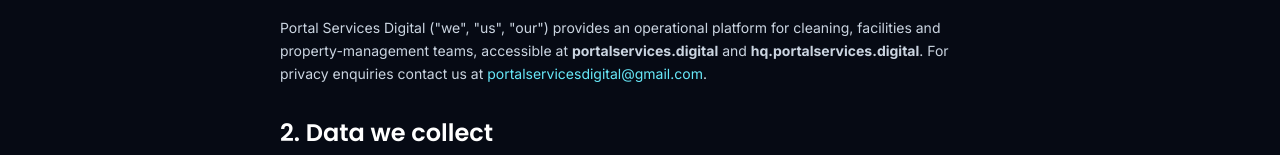
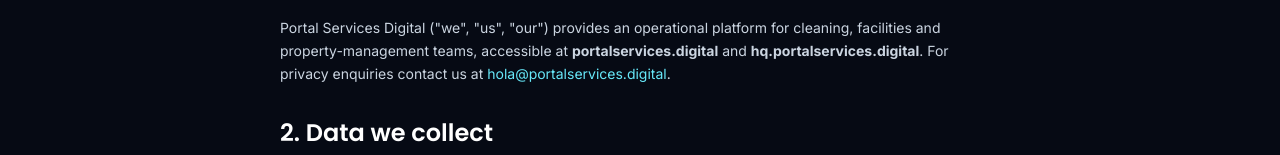
Before and after one commit to Mauro1563/portal--services-website, a Next.js app: page /en/privacy in a window 1280 px wide. Shown: the part 375-530 px from the top of the page. Built offline with nearby package versions, Linux system fonts and the light colour scheme.

Commit message:
Marketing: use professional domain email in all contact CTAs
Replaces portalservicesdigital@gmail.com with hola@portalservices.digital
across the site CTAs, footer, nav, pricing and the privacy/terms/docs pages.

https://claude.ai/code/session_014E8rnviW4YUgto5k81emVY

```diff
--- a/app/[locale]/docs/page.tsx
+++ b/app/[locale]/docs/page.tsx
@@ -283,10 +283,10 @@ export default async function DocsPage({
               <p>
                 Email{' '}
                 <a
-                  href="mailto:portalservicesdigital@gmail.com"
+                  href="mailto:hola@portalservices.digital"
                   className="text-cyan-300 hover:text-cyan-200"
                 >
-                  portalservicesdigital@gmail.com
+                  hola@portalservices.digital
                 </a>{' '}
                 with your account email and a short description of what's
                 happening. Screenshots help.
--- a/app/[locale]/privacy/page.tsx
+++ b/app/[locale]/privacy/page.tsx
@@ -45,10 +45,10 @@ export default async function PrivacyPage({
               <strong>hq.portalservices.digital</strong>. For privacy enquiries
               contact us at{' '}
               <a
-                href="mailto:portalservicesdigital@gmail.com"
+                href="mailto:hola@portalservices.digital"
                 className="text-cyan-300 hover:text-cyan-200"
               >
-                portalservicesdigital@gmail.com
+                hola@portalservices.digital
               </a>
               .
             </p>
@@ -125,10 +125,10 @@ export default async function PrivacyPage({
             <p>
               Send any such request to{' '}
               <a
-                href="mailto:portalservicesdigital@gmail.com"
+                href="mailto:hola@portalservices.digital"
                 className="text-cyan-300 hover:text-cyan-200"
               >
-                portalservicesdigital@gmail.com
+                hola@portalservices.digital
               </a>{' '}
               and we'll respond within 30 days.
             </p>
--- a/app/[locale]/terms/page.tsx
+++ b/app/[locale]/terms/page.tsx
@@ -167,10 +167,10 @@ export default async function TermsPage({
             <p>
               Questions about these Terms? Email{' '}
               <a
-                href="mailto:portalservicesdigital@gmail.com"
+                href="mailto:hola@portalservices.digital"
                 className="text-cyan-300 hover:text-cyan-200"
               >
-                portalservicesdigital@gmail.com
+                hola@portalservices.digital
               </a>
               .
             </p>
--- a/components/CTABanner.tsx
+++ b/components/CTABanner.tsx
@@ -21,13 +21,13 @@ export async function CTABanner() {
             </p>
             <div className="mt-9 flex flex-col items-center justify-center gap-3 sm:flex-row">
               <a
-                href="mailto:portalservicesdigital@gmail.com?subject=Demo%20request"
+                href="mailto:hola@portalservices.digital?subject=Demo%20request"
                 className="inline-flex h-12 items-center gap-2 rounded-xl bg-gradient-to-br from-cyan-400 to-blue-600 px-6 text-base font-semibold text-white shadow-[0_10px_30px_-8px_rgba(56,189,248,0.6)] transition hover:brightness-110"
               >
                 {data.primary} <ArrowRight className="h-4 w-4" />
               </a>
               <a
-                href="mailto:portalservicesdigital@gmail.com?subject=Sales%20inquiry"
+                href="mailto:hola@portalservices.digital?subject=Sales%20inquiry"
                 className="inline-flex h-12 items-center justify-center rounded-xl bg-white/10 px-6 text-base font-semibold text-white ring-1 ring-inset ring-white/20 transition hover:bg-white/15"
               >
                 {data.secondary}
--- a/components/Footer.tsx
+++ b/components/Footer.tsx
@@ -19,7 +19,7 @@ export function Footer() {
     {
       title: t('company'),
       links: [
-        { label: t('contact'), href: 'mailto:portalservicesdigital@gmail.com' },
+        { label: t('contact'), href: 'mailto:hola@portalservices.digital' },
         { label: tNav('login'), href: 'https://hq.portalservices.digital' },
       ],
     },
--- a/components/Hero.tsx
+++ b/components/Hero.tsx
@@ -47,7 +47,7 @@ export async function Hero() {
 
         <div className="mt-9 flex flex-col items-center justify-center gap-3 sm:flex-row">
           <a
-            href="mailto:portalservicesdigital@gmail.com?subject=Demo%20request"
+            href="mailto:hola@portalservices.digital?subject=Demo%20request"
             className="inline-flex h-12 items-center gap-2 rounded-xl bg-gradient-to-br from-cyan-400 to-blue-600 px-6 text-base font-semibold text-white shadow-[0_10px_30px_-8px_rgba(56,189,248,0.55)] transition hover:brightness-110"
           >
             {data.cta_primary}
--- a/components/Nav.tsx
+++ b/components/Nav.tsx
@@ -44,7 +44,7 @@ export function Nav() {
               {t('login')}
             </Link>
             <a
-              href="mailto:portalservicesdigital@gmail.com?subject=Demo%20request"
+              href="mailto:hola@portalservices.digital?subject=Demo%20request"
               className="inline-flex h-9 items-center rounded-lg bg-gradient-to-br from-cyan-400 to-blue-600 px-3 text-xs font-semibold text-white shadow-[0_8px_24px_-8px_rgba(37,99,235,0.55)] transition hover:brightness-110 sm:px-3.5 sm:text-sm"
             >
               {t('cta')}
--- a/components/Pricing.tsx
+++ b/components/Pricing.tsx
@@ -5,7 +5,7 @@ import { getMarketingSection } from '@/lib/marketing';
 import type { PricingContent } from '@/app/hq/content/pricing/PricingEditor';
 
 const mailto = (subject: string) =>
-  `mailto:portalservicesdigital@gmail.com?subject=${encodeURIComponent(subject)}`;
+  `mailto:hola@portalservices.digital?subject=${encodeURIComponent(subject)}`;
 
 export async function Pricing() {
   const stored = await getMarketingSection<PricingContent>('pricing');
--- a/components/psd/Footer.tsx
+++ b/components/psd/Footer.tsx
@@ -14,10 +14,10 @@ export async function CTA() {
           </h2>
           <p className="lede" style={{ position: 'relative' }}>{t('cta.sub')}</p>
           <div className="btns" style={{ position: 'relative' }}>
-            <a className="btn btn-accent btn-lg" href="mailto:portalservicesdigital@gmail.com?subject=Demo%20request">
+            <a className="btn btn-accent btn-lg" href="mailto:hola@portalservices.digital?subject=Demo%20request">
               {t('cta.primary')} <Icon.arrow />
             </a>
-            <a className="btn btn-secondary btn-lg" href="mailto:portalservicesdigital@gmail.com?subject=Sales%20inquiry">
+            <a className="btn btn-secondary btn-lg" href="mailto:hola@portalservices.digital?subject=Sales%20inquiry">
               {t('cta.secondary')}
             </a>
           </div>
@@ -65,7 +65,7 @@ export async function Footer({ logoUrl = LOGO_FULL_URL }: { logoUrl?: string })
           <div>
             <h5>{t('footer.company')}</h5>
             <ul>
-              <li><a href="mailto:portalservicesdigital@gmail.com">{t('footer.links.contact')}</a></li>
+              <li><a href="mailto:hola@portalservices.digital">{t('footer.links.contact')}</a></li>
               <li><a href="https://hq.portalservices.digital">{t('footer.links.login')}</a></li>
             </ul>
           </div>
--- a/components/psd/Hero.tsx
+++ b/components/psd/Hero.tsx
@@ -97,7 +97,7 @@ export async function Hero() {
             </h1>
             <p className="lede hero-sub">{t('hero.sub')}</p>
             <div className="hero-cta">
-              <a className="btn btn-primary btn-lg" href="mailto:portalservicesdigital@gmail.com?subject=Demo%20request">
+              <a className="btn btn-primary btn-lg" href="mailto:hola@portalservices.digital?subject=Demo%20request">
                 {t('hero.cta_primary')} <Icon.arrow />
               </a>
               <a className="btn btn-secondary btn-lg" href="#portals">
--- a/components/psd/Nav.tsx
+++ b/components/psd/Nav.tsx
@@ -39,7 +39,7 @@ export function Nav({ logoUrl = LOGO_FULL_URL }: { logoUrl?: string }) {
         <div className="nav-right">
           <LangSwitch />
           <a className="nav-link desktop-only" href="https://hq.portalservices.digital" style={{ marginLeft: 8 }}>{t('login')}</a>
-          <a className="btn btn-primary" href="mailto:portalservicesdigital@gmail.com?subject=Demo%20request" style={{ marginLeft: 6 }}>
+          <a className="btn btn-primary" href="mailto:hola@portalservices.digital?subject=Demo%20request" style={{ marginLeft: 6 }}>
             {t('demo')} <Icon.arrow />
           </a>
           <button className="nav-menu-btn" aria-label="Menu" aria-expanded={open} onClick={() => setOpen((v) => !v)}>
@@ -58,7 +58,7 @@ export function Nav({ logoUrl = LOGO_FULL_URL }: { logoUrl?: string }) {
             <LangSwitch />
             <a
               className="btn btn-primary"
-              href="mailto:portalservicesdigital@gmail.com?subject=Demo%20request"
+              href="mailto:hola@portalservices.digital?subject=Demo%20request"
               onClick={() => setOpen(false)}
             >
               {t('demo')} <Icon.arrow />
--- a/components/psd/Pricing.tsx
+++ b/components/psd/Pricing.tsx
@@ -49,7 +49,7 @@ export function Pricing() {
                   <li key={j}><Icon.check /> <span>{f}</span></li>
                 ))}
               </ul>
-              <a className={p.featured ? 'btn btn-accent btn-lg' : 'btn btn-secondary btn-lg'} href={`mailto:portalservicesdigital@gmail.com?subject=Portal%20Services%20${encodeURIComponent(p.name)}`}>
+              <a className={p.featured ? 'btn btn-accent btn-lg' : 'btn btn-secondary btn-lg'} href={`mailto:hola@portalservices.digital?subject=Portal%20Services%20${encodeURIComponent(p.name)}`}>
                 {p.cta} <Icon.arrow />
               </a>
             </div>
```
